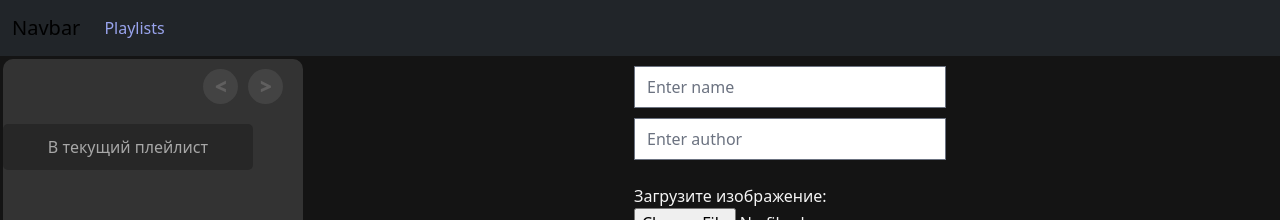
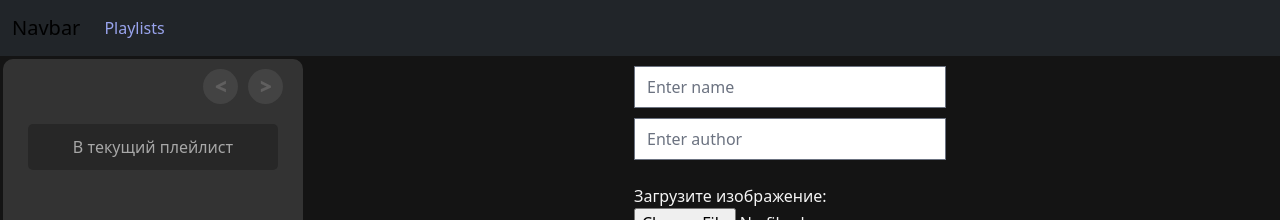
Before and after one commit to fckng0d/audio-service-client, a React (Create React App) app: page /playlists/add in a window 1280 px wide. Shown: the top 220 px of the page. Built offline with nearby package versions, Linux system fonts and the light colour scheme; the HTML template or start-up script is replaced by a standard one.

Commit message:
fixed nav buttons

```diff
--- a/src/App.jsx
+++ b/src/App.jsx
@@ -1,4 +1,10 @@
-import React, { useState, useContext, createContext } from "react";
+import React, {
+  useState,
+  useContext,
+  useRef,
+  createContext,
+  useEffect,
+} from "react";
 import {
   BrowserRouter as Router,
   Routes,
@@ -20,22 +26,35 @@ export const useHistoryContext = () => useContext(HistoryContext);
 
 function App() {
   const [isPressedNavButton, setIsPressedNavButton] = useState(false);
+  const isBrowserNavigationButtonPressedRef = useRef(false);
+
   const [isBackAvailable, setIsBackAvailable] = useState(false);
   const [isForwardAvailable, setIsForwardAvailable] = useState(false);
 
+  useEffect(() => {
+    const handleNavigationChange = (event) => {
+      isBrowserNavigationButtonPressedRef.current = true;
+    };
+
+    window.addEventListener("popstate", handleNavigationChange);
+
+    return () => {
+      window.removeEventListener("popstate", handleNavigationChange);
+    };
+  }, []);
+
   const setLastStateKey = () => {
-    // console.log(isPressedNavButton);
+    setTimeout(() => {
+      const isFirstPage = window.history.state?.isFirstPage;
 
-    if (!isPressedNavButton) {
+      if (!isPressedNavButton && !isBrowserNavigationButtonPressedRef.current) {
         localStorage.setItem(
           "lastStateKey",
           JSON.stringify(window.history.state)
         );
       }
-
+      isBrowserNavigationButtonPressedRef.current = false;
       setIsPressedNavButton(false);
-
-    const isFirstPage = window.history.state?.isFirstPage;
 
       const currentState = window.history.state;
       const lastStateStr = localStorage.getItem("lastStateKey");
@@ -46,6 +65,7 @@ function App() {
 
       setIsBackAvailable(!isFirstPage);
       setIsForwardAvailable(!isLastPage);
+    }, 10);
   };
 
   return (
@@ -55,6 +75,8 @@ function App() {
           setLastStateKey,
           isBackAvailable,
           isForwardAvailable,
+          setIsForwardAvailable,
+          isPressedNavButton,
           setIsPressedNavButton,
         }}
       >
--- a/src/components/sideBar/Sidebar.css
+++ b/src/components/sideBar/Sidebar.css
@@ -1,8 +1,5 @@
 .sidebar {
-  /* display: flex; */
   justify-content: center;
-  /* flex-direction: column; */
-  /* align-items: flex-end; */
   left: 0;
   top: 59px;
   margin-left: 3px;
@@ -70,11 +67,13 @@
   color: #605f5f;
 }
 
-.toCurrentPlaylist-button {
+.toCurrentPlaylist-button-container {
   margin-top: 20px;
+  justify-content: center;
+  text-align: center;
 }
 
-.toCurrentPlaylist-button button {
+.toCurrentPlaylist-button {
   width: 250px;
   background-color: #272727;
   color: rgb(167, 167, 167);
@@ -84,9 +83,23 @@
   cursor: pointer;
   border-radius: 5px;
   transition: background-color 0.3s;
+  display: inline-block;
 }
 
-.toCurrentPlaylist-button button:hover {
+.toCurrentPlaylist-button.disabled {
+  width: 250px;
+  background-color: #272727;
+  color: rgb(167, 167, 167);
+  border: 1px solid transparent;
+  padding: 10px 20px;
+  font-size: 16px;
+  cursor:default;
+  border-radius: 5px;
+  transition: background-color 0.3s;
+  display: inline-block;
+}
+
+.toCurrentPlaylist-button:not(.disabled):hover {
   color: rgb(255, 255, 255);
   background-color: #35243e;
 }
--- a/src/components/sideBar/Sidebar.js
+++ b/src/components/sideBar/Sidebar.js
@@ -6,11 +6,8 @@ import "bootstrap/dist/css/bootstrap.min.css";
 import { useHistoryContext } from "../../App";
 
 const Sidebar = () => {
-  const {
-    isBackAvailable,
-    isForwardAvailable,
-    setIsPressedNavButton,
-  } = useHistoryContext();
+  const { isBackAvailable, isForwardAvailable, setIsPressedNavButton } =
+    useHistoryContext();
 
   const { currentPlaylistId, playlistId } = useAudioContext();
 
@@ -30,30 +27,6 @@ const Sidebar = () => {
       window.location.href
     );
   }, []);
-
-  // useEffect(() => {
-  //   const handleNavigationChange = (event) => {
-  //     // const isFirstPage = event.state?.isFirstPage;
-
-  //     // const currentState = window.history.state;
-  //     // const lastStateStr = localStorage.getItem("lastStateKey");
-  //     // const lastState = lastStateStr ? JSON.parse(lastStateStr) : null;
-
-  //     // const isLastPage =
-  //     //   currentState && lastState && currentState.key === lastState.key;
-
-  //     // console.log("isLastPage = ", isLastPage);
-
-  //     // setIsBackAvailable(!isFirstPage);
-  //     // setIsForwardAvailable(!isLastPage);
-  //   };
-
-  //   window.addEventListener("popstate", handleNavigationChange);
-
-  //   return () => {
-  //     window.removeEventListener("popstate", handleNavigationChange);
-  //   };
-  // }, []);
 
   const handleForwardNavigate = () => {
     setIsPressedNavButton(true);
@@ -88,6 +61,7 @@ const Sidebar = () => {
         <button
           className={isBackAvailable ? "back-button" : "back-button disabled"}
           onClick={() => handleBackNavigate()}
+          disabled={!isBackAvailable}
         >
           <p>&lt;</p>
         </button>
@@ -96,12 +70,18 @@ const Sidebar = () => {
             isForwardAvailable ? "forward-button" : "forward-button disabled"
           }
           onClick={() => handleForwardNavigate()}
+          disabled={!isForwardAvailable}
         >
           <p>&gt;</p>
         </button>
       </div>
-      <div className="toCurrentPlaylist-button">
+      <div className="toCurrentPlaylist-button-container">
         <button
+          className={
+            currentPlaylistId === -2 || playlistId === currentPlaylistId
+              ? "toCurrentPlaylist-button disabled"
+              : "toCurrentPlaylist-button"
+          }
           onClick={handleNavigateToCurrentPlaylist}
           disabled={
             currentPlaylistId === -2 || playlistId === currentPlaylistId
```
Lines whose indentation alone changed are shown as unchanged.
